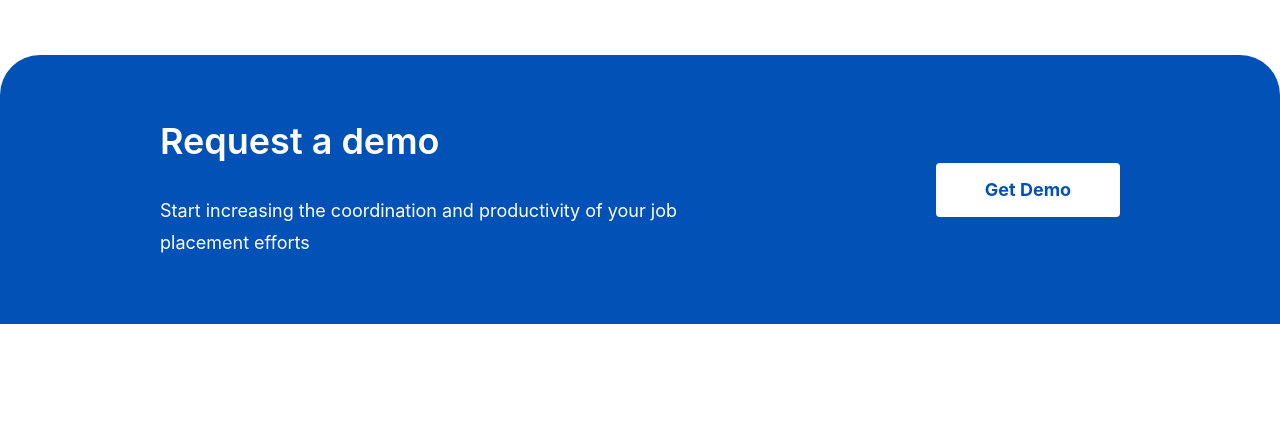
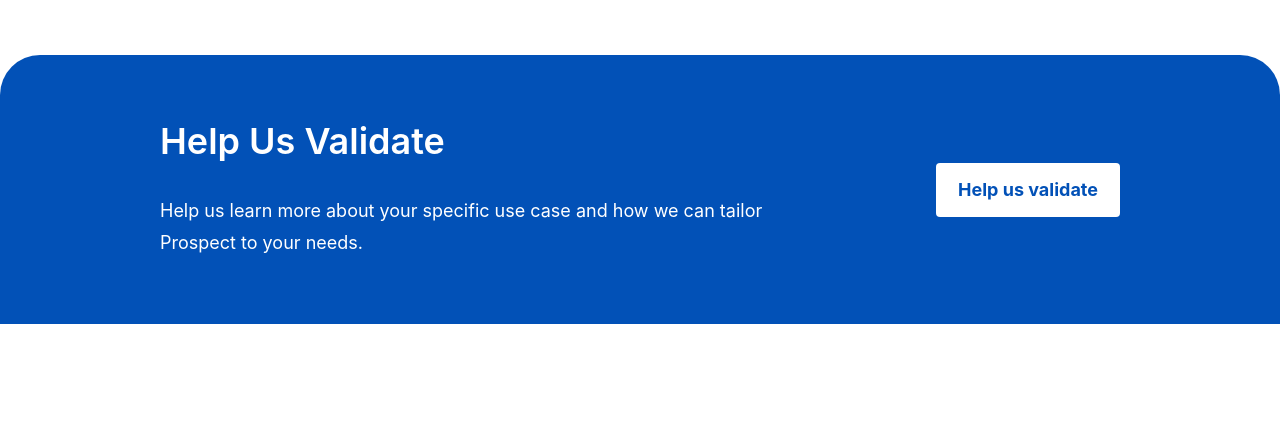
Before and after one commit to Career-Launchpad/landing, a Gatsby site: page / in a window 1280 px wide. Shown: the part 2339-2769 px from the top of the page. Built offline with nearby package versions, Linux system fonts and the light colour scheme; Gatsby itself is replaced by a stand-in of ours.

Commit message:
Change demo link at bottom to validation link

```diff
--- a/src/pages/index.js
+++ b/src/pages/index.js
@@ -1,5 +1,4 @@
 import React from "react"
-import { Link } from "gatsby"
 
 import Layout from "../components/layout"
 import SEO from "../components/seo"
@@ -107,7 +106,7 @@
       </div>
     </div>
 
-    <div className="call-to-action">
+    {/* <div className="call-to-action">
       <div className="container">
         <div className="call-to-action__content">
           <h2>Request a demo</h2>
@@ -121,6 +120,21 @@
           <Link to="/contact">Get Demo</Link>
         </div>
       </div>
+    </div> */}
+    <div className="call-to-action">
+      <div className="container">
+        <div className="call-to-action__content">
+          <h2>Help Us Validate</h2>
+          <p>
+            Help us learn more about your specific use case and how we can
+            tailor Prospect to your needs.
+          </p>
+        </div>
+
+        <div className="button">
+          <a href="https://forms.gle/DhgUj1ijgYrmYVBF9">Help us validate</a>
+        </div>
+      </div>
     </div>
   </Layout>
 )
```
